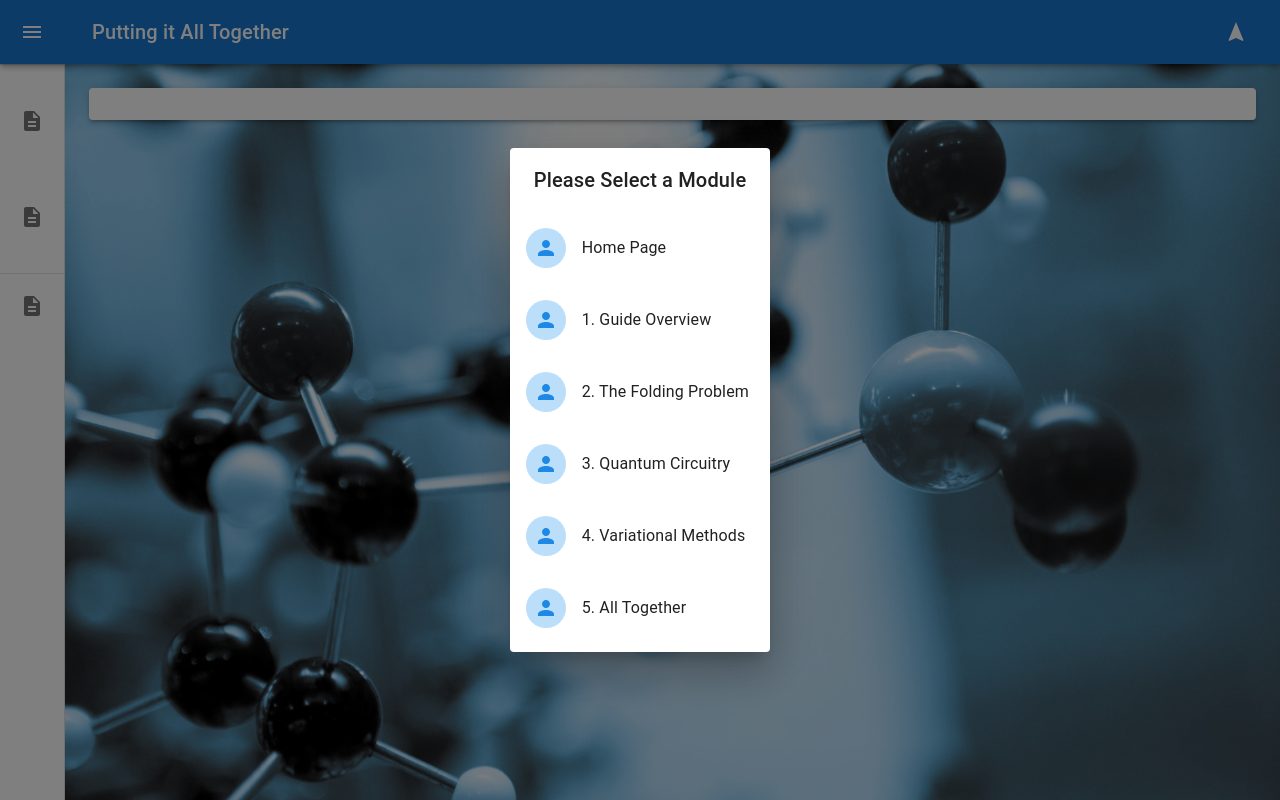
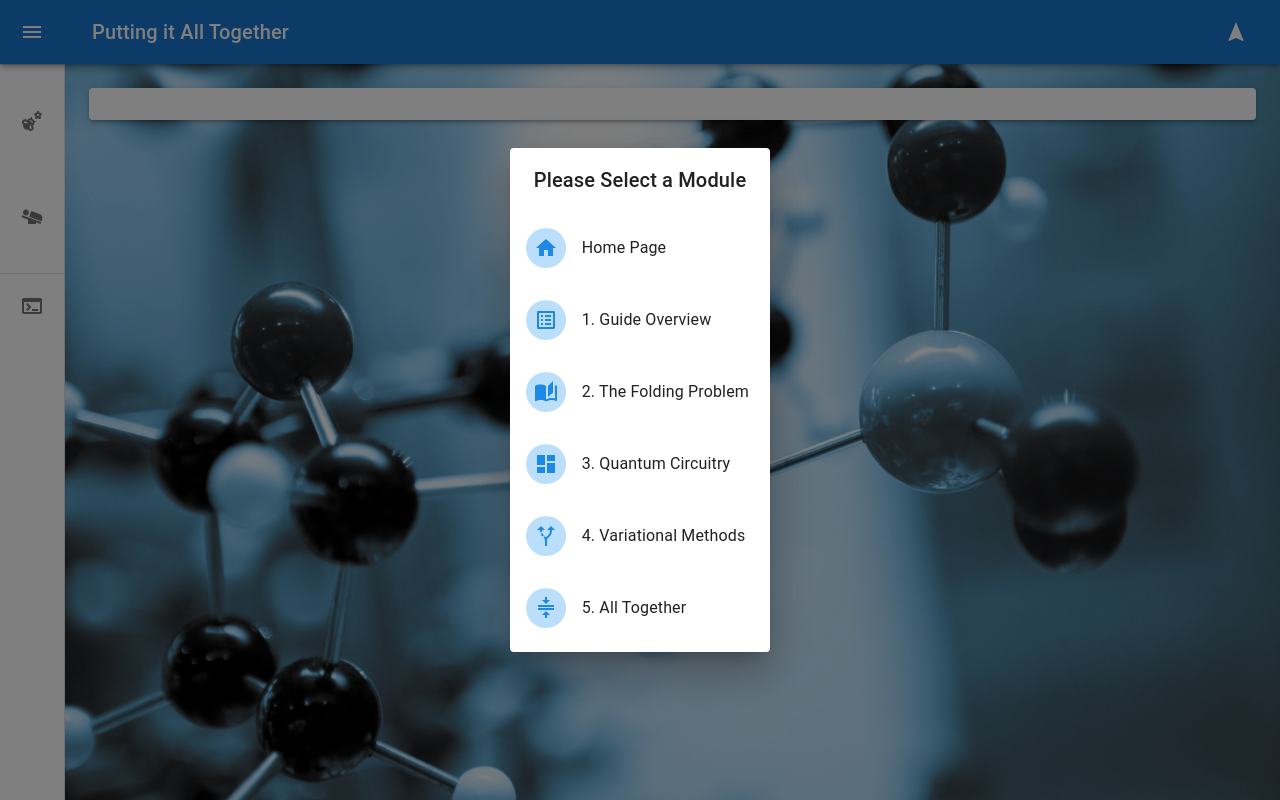
Before and after one commit to Jgonz156/Interactive-Guide-To-VQE-For-Protein-Folding, a React (Create React App) app in the folder web_module/: page /all-together in a window 1280 px wide. Both pictures are taken after a click on the button 1236 px from the left and 32 px from the top of the page. Built offline with nearby package versions, Linux system fonts and the light colour scheme.

Commit message:
fixed icons

```diff
--- a/web_module/src/components/NavigationButton.tsx
+++ b/web_module/src/components/NavigationButton.tsx
@@ -17,14 +17,32 @@ import PersonIcon from "@mui/icons-material/Person"
 import AddIcon from "@mui/icons-material/Add"
 import Typography from "@mui/material/Typography"
 import { blue } from "@mui/material/colors"
+import HomeIcon from "@mui/icons-material/Home"
+import ListAltIcon from "@mui/icons-material/ListAlt"
+import AutoStoriesIcon from "@mui/icons-material/AutoStories"
+import DashboardIcon from "@mui/icons-material/Dashboard"
+import AltRouteIcon from "@mui/icons-material/AltRoute"
+import CompressIcon from "@mui/icons-material/Compress"
 
 const modules = [
-  { title: "Home Page", slug: "/" },
-  { title: "1. Guide Overview", slug: "/overview" },
-  { title: "2. The Folding Problem", slug: "/folding-problem" },
-  { title: "3. Quantum Circuitry", slug: "/quantum-circuitry" },
-  { title: "4. Variational Methods", slug: "/variational-methods" },
-  { title: "5. All Together", slug: "/all-together" },
+  { title: "Home Page", slug: "/", icon: <HomeIcon /> },
+  { title: "1. Guide Overview", slug: "/overview", icon: <ListAltIcon /> },
+  {
+    title: "2. The Folding Problem",
+    slug: "/folding-problem",
+    icon: <AutoStoriesIcon />,
+  },
+  {
+    title: "3. Quantum Circuitry",
+    slug: "/quantum-circuitry",
+    icon: <DashboardIcon />,
+  },
+  {
+    title: "4. Variational Methods",
+    slug: "/variational-methods",
+    icon: <AltRouteIcon />,
+  },
+  { title: "5. All Together", slug: "/all-together", icon: <CompressIcon /> },
 ]
 
 export interface SimpleDialogProps {
@@ -47,7 +65,7 @@ function SimpleDialog(props: SimpleDialogProps) {
     <Dialog onClose={handleClose} open={open}>
       <DialogTitle>Please Select a Module</DialogTitle>
       <List sx={{ pt: 0 }}>
-        {modules.map(({ title, slug }) => (
+        {modules.map(({ title, slug, icon }) => (
           <ListItem disableGutters key={title}>
             <ListItemButton
               component={Link}
@@ -56,7 +74,7 @@ function SimpleDialog(props: SimpleDialogProps) {
             >
               <ListItemAvatar>
                 <Avatar sx={{ bgcolor: blue[100], color: blue[600] }}>
-                  <PersonIcon />
+                  {icon}
                 </Avatar>
               </ListItemAvatar>
               <ListItemText primary={title} />
--- a/web_module/src/modules/AllTogether.tsx
+++ b/web_module/src/modules/AllTogether.tsx
@@ -1,5 +1,7 @@
 import Module from "../components/Module"
-import DescriptionIcon from "@mui/icons-material/Description"
+import EmojiNatureIcon from "@mui/icons-material/EmojiNature"
+import AirlineSeatFlatAngledIcon from "@mui/icons-material/AirlineSeatFlatAngled"
+import TerminalIcon from "@mui/icons-material/Terminal"
 import { CV } from "./allTogetherSubModules/cv"
 import { QPF } from "./allTogetherSubModules/qpf"
 import { VFP } from "./allTogetherSubModules/vfp"
@@ -12,19 +14,19 @@ export default function AllTogether() {
         subModules={[
           {
             text: "VQE for PF",
-            icon: <DescriptionIcon />,
+            icon: <EmojiNatureIcon />,
             component: <VFP />,
           },
           {
             text: "CVaR VQE",
-            icon: <DescriptionIcon />,
+            icon: <AirlineSeatFlatAngledIcon />,
             component: <CV />,
           },
         ]}
         activities={[
           {
             text: "Qiskit: Protein Folding",
-            icon: <DescriptionIcon />,
+            icon: <TerminalIcon />,
             component: <QPF />,
           },
         ]}
--- a/web_module/src/modules/FoldingProblem.tsx
+++ b/web_module/src/modules/FoldingProblem.tsx
@@ -5,6 +5,10 @@ import { LP } from "./foldingProblemSubModules/lp"
 import { QP } from "./foldingProblemSubModules/qp"
 import { IP } from "./foldingProblemSubModules/ip"
 import DescriptionIcon from "@mui/icons-material/Description"
+import ShapeLineIcon from "@mui/icons-material/ShapeLine"
+import CodeIcon from "@mui/icons-material/Code"
+import WaterfallChartIcon from "@mui/icons-material/WaterfallChart"
+import TerminalIcon from "@mui/icons-material/Terminal"
 
 export default function FoldingProblem() {
   return (
@@ -19,24 +23,24 @@ export default function FoldingProblem() {
           },
           {
             text: "Classical Approaches",
-            icon: <DescriptionIcon />,
+            icon: <ShapeLineIcon />,
             component: <CA />,
           },
           {
             text: "Encoding Protein Folding",
-            icon: <DescriptionIcon />,
+            icon: <CodeIcon />,
             component: <EPF />,
           },
           {
             text: "QUBO Problems",
-            icon: <DescriptionIcon />,
+            icon: <WaterfallChartIcon />,
             component: <QP />,
           },
         ]}
         activities={[
           {
             text: "PyQUBO",
-            icon: <DescriptionIcon />,
+            icon: <TerminalIcon />,
             component: <IP />,
           },
         ]}
--- a/web_module/src/modules/QuantumCircuitry.tsx
+++ b/web_module/src/modules/QuantumCircuitry.tsx
@@ -1,5 +1,6 @@
 import Module from "../components/Module"
 import DescriptionIcon from "@mui/icons-material/Description"
+import TerminalIcon from "@mui/icons-material/Terminal"
 import { CC } from "./quantumCircuitSubModules/cc"
 import { E } from "./quantumCircuitSubModules/e"
 import { QA } from "./quantumCircuitSubModules/qa"
@@ -36,7 +37,7 @@ export default function QuantumCircuitry() {
         activities={[
           {
             text: "Quirk: Quantum Circuit Simulator",
-            icon: <DescriptionIcon />,
+            icon: <TerminalIcon />,
             component: <QCS />,
           },
         ]}
--- a/web_module/src/modules/VariationalMethods.tsx
+++ b/web_module/src/modules/VariationalMethods.tsx
@@ -1,5 +1,9 @@
 import Module from "../components/Module"
-import DescriptionIcon from "@mui/icons-material/Description"
+import QuestionMarkIcon from "@mui/icons-material/QuestionMark"
+import ScienceIcon from "@mui/icons-material/Science"
+import NetworkPingIcon from "@mui/icons-material/NetworkPing"
+import DeveloperBoardIcon from "@mui/icons-material/DeveloperBoard"
+import TerminalIcon from "@mui/icons-material/Terminal"
 import { Q } from "./variationalMethodsSubModules/q"
 import { CA } from "./variationalMethodsSubModules/ca"
 import { C } from "./variationalMethodsSubModules/c"
@@ -14,29 +18,29 @@ export default function VariationalMethods() {
         subModules={[
           {
             text: "What are they?",
-            icon: <DescriptionIcon />,
+            icon: <QuestionMarkIcon />,
             component: <WAT />,
           },
           {
             text: `VQE`,
-            icon: <DescriptionIcon />,
+            icon: <ScienceIcon />,
             component: <V />,
           },
           {
             text: "CVaR",
-            icon: <DescriptionIcon />,
+            icon: <NetworkPingIcon />,
             component: <C />,
           },
           {
             text: "Circuit Ansatz",
-            icon: <DescriptionIcon />,
+            icon: <DeveloperBoardIcon />,
             component: <CA />,
           },
         ]}
         activities={[
           {
             text: "Qiskit",
-            icon: <DescriptionIcon />,
+            icon: <TerminalIcon />,
             component: <Q />,
           },
         ]}
--- a/web_module/src/modules/foldingProblemSubModules/ip.tsx
+++ b/web_module/src/modules/foldingProblemSubModules/ip.tsx
@@ -12,7 +12,14 @@ export function IP() {
           gap: 3,
         }}
       >
-        <Orator></Orator>
+        <Orator>
+          <Link
+            href="https://colab.research.google.com/drive/1q7ZKmw8xxqG3t3IWJXHtR3azliFoB55g?usp=sharing"
+            underline="hover"
+          >
+            PyQUBO Colabratory Notebook Covering MVC!
+          </Link>
+        </Orator>
       </Box>
     </>
   )
```
